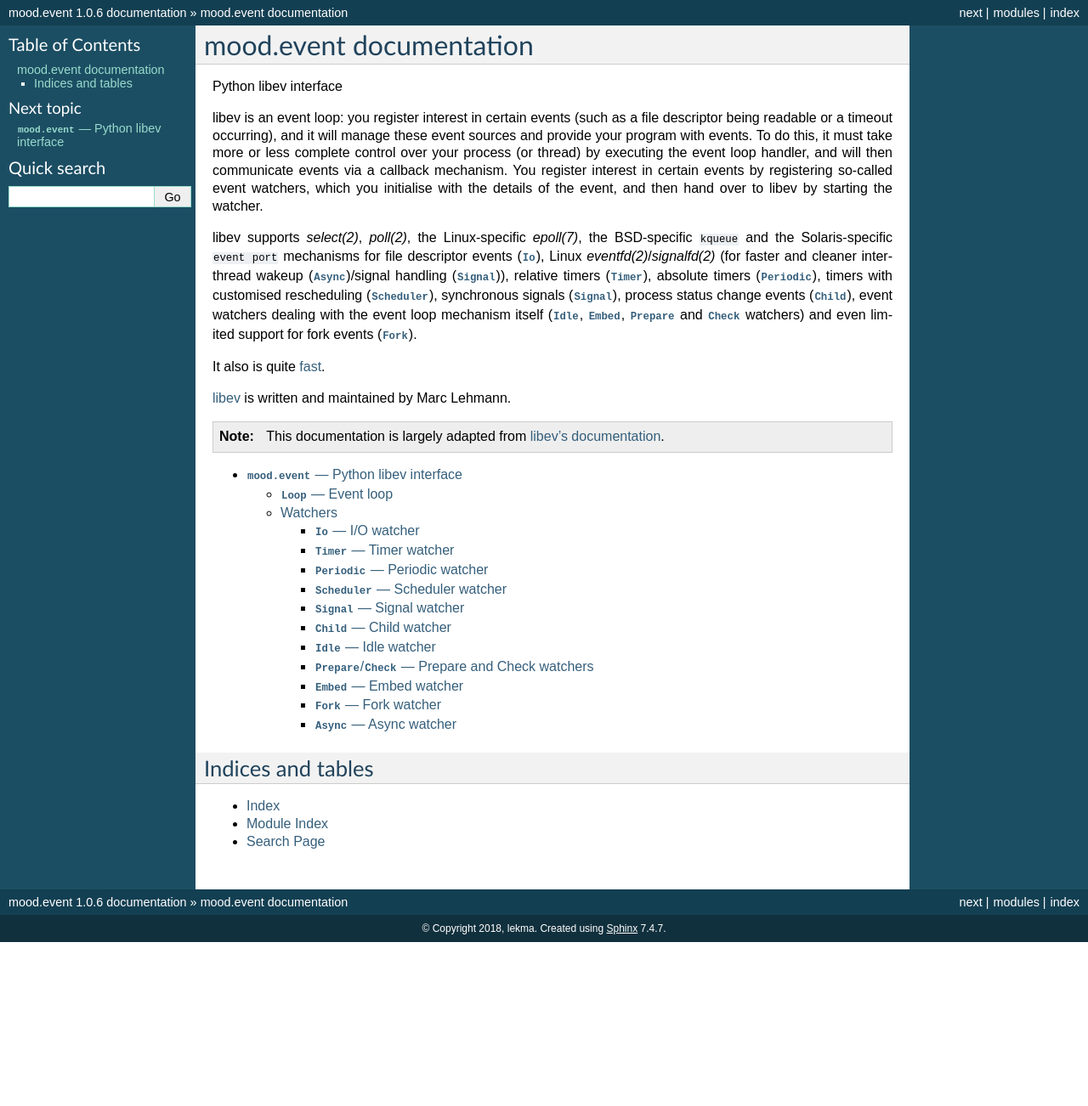
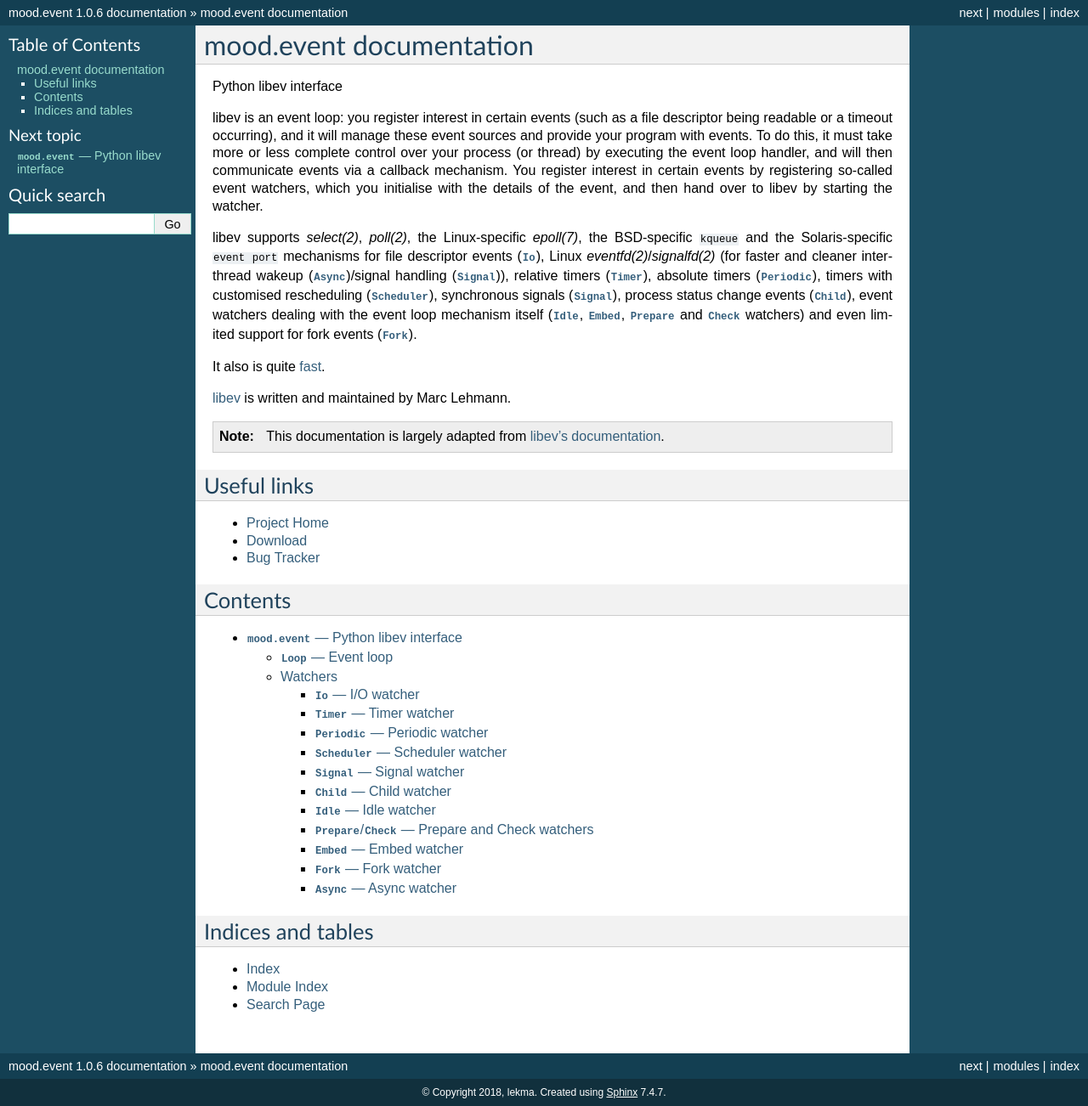
Before and after one commit to lekma/mood.event, a Sphinx documentation site: the page built from docs/index.rst, in a window 1280 px wide. Shown: the whole page at 85% size. Built offline with Sphinx 7.4.7, drawn with Linux system fonts in a browser that asks for light colours; before the commit the page ends 1109 px from its top, so only the background shows below that.

Commit message:
useful links

```diff
--- a/docs/index.rst
+++ b/docs/index.rst
@@ -39,6 +39,17 @@
     <http://pod.tst.eu/http://cvs.schmorp.de/libev/ev.pod>`_.
 
 
+Useful links
+============
+
+* `Project Home <https://github.com/lekma/mood.event>`_
+* `Download <https://github.com/lekma/mood.event/releases>`_
+* `Bug Tracker <https://github.com/lekma/mood.event/issues>`_
+
+
+Contents
+========
+
 .. toctree::
     :maxdepth: 3
     :titlesonly:
```
Also changed, not shown: setup.py (+14 -10 lines).
